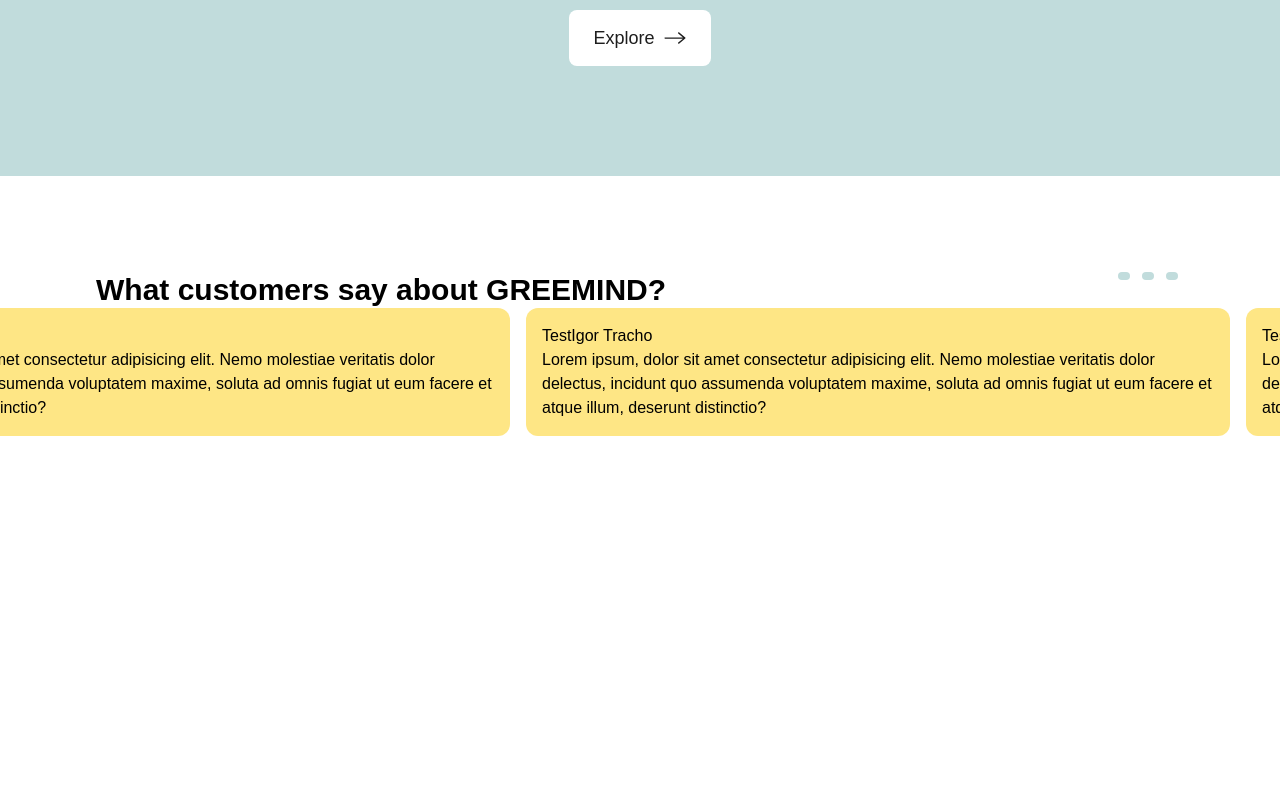
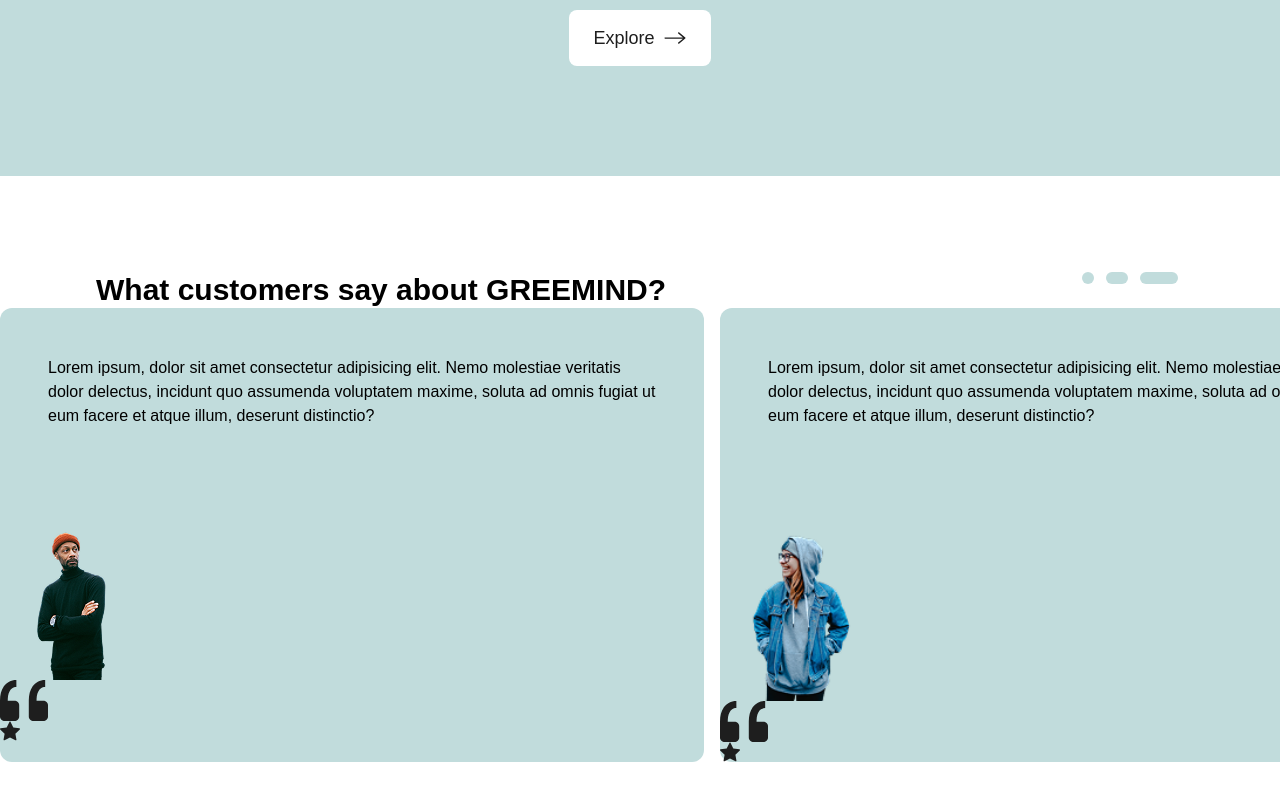
Before and after one commit to Tracho/Greenmind, a Next.js app: page / in a window 1280 px wide. Shown: the part 3190-3990 px from the top of the page. Before the commit the page ends 3938 px from the top, so only its background shows below. Built offline with nearby package versions, Linux system fonts and the light colour scheme.

Commit message:
Fix slider

```diff
--- a/components/blocks/MainClientMessageSlider.tsx
+++ b/components/blocks/MainClientMessageSlider.tsx
@@ -1,18 +1,26 @@
 "use client"
+import { motion } from "framer-motion";
+
 import { useEffect, useRef, useState } from "react";
 import { TypeSlidsInfo } from "@/components/types/global";
+import SVGQuotes from "../icons/SVGQuotes";
+import UserCom1 from "@/public/images/UserCom1.png";
+import UserCom2 from "@/public/images/UserCom2.png";
+import SVGStar from "../icons/SVGStar";
+import Image from "next/image";
 
 function MainClientMessageSlider() {
 	let [slidsInfo, SetSlidersInfo] = useState<TypeSlidsInfo>([
-		{ img: "", imgAlt: "", userName: "Test Tester", social: "Youtuber", rating: null, message: "Lorem ipsum, dolor sit amet consectetur adipisicing elit. Nemo molestiae veritatis dolor delectus, incidunt quo assumenda voluptatem maxime, soluta ad omnis fugiat ut eum facere et atque illum, deserunt distinctio?" },
-		{ img: "", imgAlt: "", userName: "TestIgor Tracho", social: "Youtuber", rating: null, message: "Lorem ipsum, dolor sit amet consectetur adipisicing elit. Nemo molestiae veritatis dolor delectus, incidunt quo assumenda voluptatem maxime, soluta ad omnis fugiat ut eum facere et atque illum, deserunt distinctio?" },
-		{ img: "", imgAlt: "", userName: "TestMasha Olivianna", social: "Youtuber", rating: null, message: "Lorem ipsum, dolor sit amet consectetur adipisicing elit. Nemo molestiae veritatis dolor delectus, incidunt quo assumenda voluptatem maxime, soluta ad omnis fugiat ut eum facere et atque illum, deserunt distinctio?" }
+		{ img: UserCom1.src, imgAlt: "User John Doe", userName: "John Doe", social: "Youtuber", rating: 4.5, message: "Lorem ipsum, dolor sit amet consectetur adipisicing elit. Nemo molestiae veritatis dolor delectus, incidunt quo assumenda voluptatem maxime, soluta ad omnis fugiat ut eum facere et atque illum, deserunt distinctio?" },
+		{ img: UserCom2.src, imgAlt: "User Masha Olivianna", userName: "Masha Olivianna", social: "Youtuber", rating: 4.8, message: "Lorem ipsum, dolor sit amet consectetur adipisicing elit. Nemo molestiae veritatis dolor delectus, incidunt quo assumenda voluptatem maxime, soluta ad omnis fugiat ut eum facere et atque illum, deserunt distinctio?" },
+		{ img: UserCom1.src, imgAlt: "User Test Tester", userName: "Test Tester", social: "Youtuber", rating: 3.6, message: "Lorem ipsum, dolor sit amet consectetur adipisicing elit. Nemo molestiae veritatis dolor delectus, incidunt quo assumenda voluptatem maxime, soluta ad omnis fugiat ut eum facere et atque illum, deserunt distinctio?" }
 	]);
 
 	let [timer, SetTimer] = useState<number>(3000);
 	const intervalRef = useRef<NodeJS.Timeout | null>(null);
 
 
+	let [numSlid, SetNumSlid] = useState<number>(0);
 	let [x, SetX] = useState<number>(0);
 	let [stopSlider, SetStopSlider] = useState<boolean>(false);
 
@@ -31,24 +39,28 @@
 
 		if (!stopSlider) {
 			const maxW = RefMaxW.current.scrollWidth;
-			const widthBox = Math.floor(maxW / slidsInfo.length);
+			const widthBox = Math.round(maxW / (slidsInfo.length));
 
 			// запускаем интервал
 			intervalRef.current = setInterval(() => {
 				SetX(prevX => {
 					const next = prevX + widthBox;
-					const finalX = next >= maxW ? 0 : next;
-
+					const finalX = next >= (maxW - widthBox) ? 0 : next;
 					RefBoxSliderX.current?.scrollTo({
 						left: finalX,
 						behavior: "smooth",
 					});
-
 					return finalX;
 				});
+
+				SetNumSlid((PrevNum) => {
+					let next = PrevNum + 1;
+					let final = next >= slidsInfo.length ? 0 : next;
+					return final;
+				});
+
 			}, timer);
 		}
-
 		// очищаем интервал при выходе или при stopSlider === true
 		return () => {
 			if (intervalRef.current) clearInterval(intervalRef.current);
@@ -56,21 +68,49 @@
 
 	}, [stopSlider]);
 
+	function HeadlandClickNavigation(e: React.MouseEvent<HTMLSpanElement, MouseEvent>, i: number) {
+		if (RefMaxW.current) {
+			const maxW = RefMaxW.current.scrollWidth;
+			const widthBox = Math.round((maxW * i) / (slidsInfo.length));
+			SetX(prevX => {
+				const next = widthBox;
+				const finalX = next >= (maxW) ? 0 : next;
+				RefBoxSliderX.current?.scrollTo({
+					left: finalX,
+					behavior: "smooth",
+				});
+				return finalX;
+			});
+			console.log(widthBox)
+			console.log(maxW)
 
+			SetNumSlid(i);
+		}
+	}
 
 	return (<>
 		<div className="mxw_1440 px96_15 pt-24 flex justify-between items-start">
 			<div className="max-w-[457]">
 				<h2 className="text-3xl font-bold">What customers say about GREEMIND?</h2>
 			</div>
-			<div className="flex">
-				{slidsInfo.map((e, i) => (
-					<span
-						key={i}
-						className="flex w-3 bg_aquamarine py-1 rounded-lg mx-1.5 cursor-pointer"
-					>
-					</span>
-				))}
+			<div className="flex" onMouseEnter={HeadlandMouseEnter} onMouseLeave={HeadlandMouseLeave}>
+				{slidsInfo.map((elem, i) => {
+					const isActive = numSlid === i;
+					let Wtrue = isActive ? 48 : 12;
+					return (
+						<motion.span
+
+							onClick={(e) => HeadlandClickNavigation(e, i)}
+							key={i}
+							className={`flex w-3 bg_aquamarine py-1.5 rounded-lg mx-1.5 cursor-pointer`}
+							initial={{ width: isActive ? 12 : 48, }}
+							animate={{ width: isActive ? 48 : 12 }}
+							transition={{
+								duration: 0.5,
+								ease: "easeInOut"
+							}} />
+					)
+				})}
 			</div>
 		</div>
 		<div onMouseEnter={HeadlandMouseEnter} onMouseLeave={HeadlandMouseLeave} ref={RefBoxSliderX} className="w-full overflow-x-auto">
@@ -78,10 +118,11 @@
 				{slidsInfo.map((e, i) => (
 					<div
 						key={i}
-						className="shrink-0 w-[55vw] bg-amber-200 p-4 rounded-xl"
-					>
-						{e.userName}
-						<p>{e.message}</p>
+						className="shrink-0 w-[55vw] bg_aquamarine rounded-xl">
+						<p className="p-12">{e.message}</p>
+						<Image src={e.img} alt={e.imgAlt} width={150} height={205} />
+						<SVGQuotes />
+						<SVGStar />
 					</div>
 				))}
 			</div>
@@ -91,4 +132,5 @@
 	</>);
 }
 
+
 export default MainClientMessageSlider;
--- /dev/null
+++ b/components/icons/SVGQuotes.tsx
@@ -0,0 +1,10 @@
+
+function SVGQuotes() {
+  return (<>
+    <svg width="48" height="41" viewBox="0 0 48 41" fill="none" xmlns="http://www.w3.org/2000/svg">
+      <path d="M43.2001 41C44.4731 41 45.694 40.52 46.5941 39.6657C47.4943 38.8114 48 37.6527 48 36.4444V25.3198C48 24.1116 47.4943 22.9528 46.5941 22.0985C45.694 21.2442 44.4731 20.7642 43.2001 20.7642H36.5378C36.5378 19.1652 36.6386 17.5617 36.8354 15.9627C37.133 14.268 37.6322 12.7601 38.3234 11.4436C39.0194 10.1224 39.9121 9.08833 41.0065 8.33211C42.0961 7.48478 43.4833 7.06111 45.1729 7.06111V0C42.3937 0 39.9649 0.564889 37.877 1.69467C35.8072 2.81299 34.0276 4.35717 32.6691 6.21378C31.3055 8.26065 30.3005 10.5037 29.6931 12.8558C29.0811 15.4514 28.7815 18.1045 28.8003 20.7642V36.4444C28.8003 37.6527 29.306 38.8114 30.2062 39.6657C31.1064 40.52 32.3272 41 33.6002 41H43.2001ZM14.4006 41C15.6736 41 16.8945 40.52 17.7946 39.6657C18.6948 38.8114 19.2005 37.6527 19.2005 36.4444V25.3198C19.2005 24.1116 18.6948 22.9528 17.7946 22.0985C16.8945 21.2442 15.6736 20.7642 14.4006 20.7642H7.7383C7.7383 19.1652 7.8391 17.5617 8.03589 15.9627C8.33349 14.268 8.83268 12.7601 9.52387 11.4436C10.2199 10.1224 11.1126 9.08833 12.207 8.33211C13.2966 7.48478 14.6838 7.06111 16.3733 7.06111V0C13.5942 0 11.1654 0.564889 9.07747 1.69467C7.00768 2.81299 5.22814 4.35717 3.86956 6.21378C2.50603 8.26065 1.50102 10.5037 0.893617 12.8558C0.28156 15.4514 -0.0179544 18.1045 0.000831721 20.7642V36.4444C0.000831721 37.6527 0.506536 38.8114 1.40669 39.6657C2.30685 40.52 3.52773 41 4.80075 41H14.4006Z" fill="#1E1E1E" />
+    </svg>
+  </>);
+}
+
+export default SVGQuotes;
--- /dev/null
+++ b/components/icons/SVGStar.tsx
@@ -0,0 +1,18 @@
+
+
+function SVGStar() {
+  return (<>
+    <svg width="20" height="20" viewBox="0 0 20 20" fill="none" xmlns="http://www.w3.org/2000/svg">
+      <g clipPath="url(#clip0_15_15)">
+        <path d="M4.51503 19.3036C4.03253 19.5511 3.48503 19.1174 3.58253 18.5636L4.62003 12.6511L0.216276 8.45614C-0.194974 8.06364 0.0187758 7.34614 0.570026 7.26864L6.69253 6.39864L9.42253 0.989893C9.66878 0.502393 10.335 0.502393 10.5813 0.989893L13.3113 6.39864L19.4338 7.26864C19.985 7.34614 20.1988 8.06364 19.7863 8.45614L15.3838 12.6511L16.4213 18.5636C16.5188 19.1174 15.9713 19.5511 15.4888 19.3036L10 16.4836L4.51503 19.3036Z" fill="#1E1E1E" />
+      </g>
+      <defs>
+        <clipPath id="clip0_15_15">
+          <rect width="20" height="20" fill="white" />
+        </clipPath>
+      </defs>
+    </svg>
+  </>);
+}
+
+export default SVGStar;
--- a/components/types/global.ts
+++ b/components/types/global.ts
@@ -28,8 +28,8 @@
 };
 
 export type TypeSlidsInfo = {
-	img?: string,
-	imgAlt?: string,
+	img: string,
+	imgAlt: string,
 	userName: string,
 	social?: string,
 	rating?: number | null | undefined,
```
Also changed, not shown: public/images/UserCom1.png (added), public/images/UserCom2.png (added).
